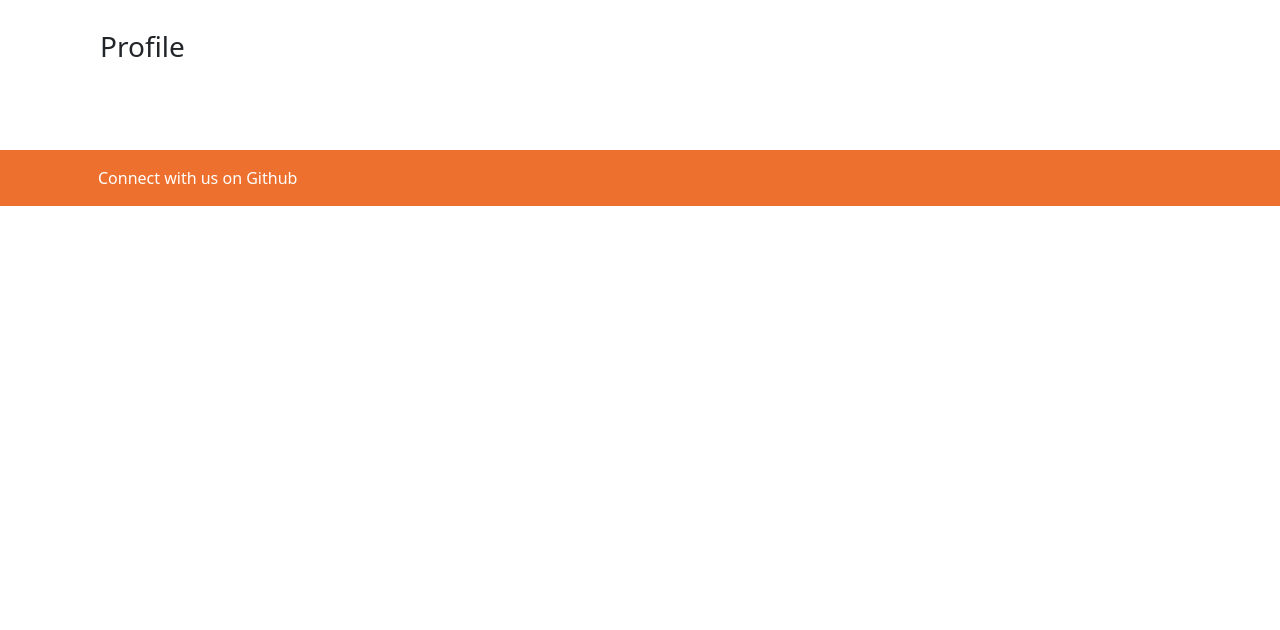
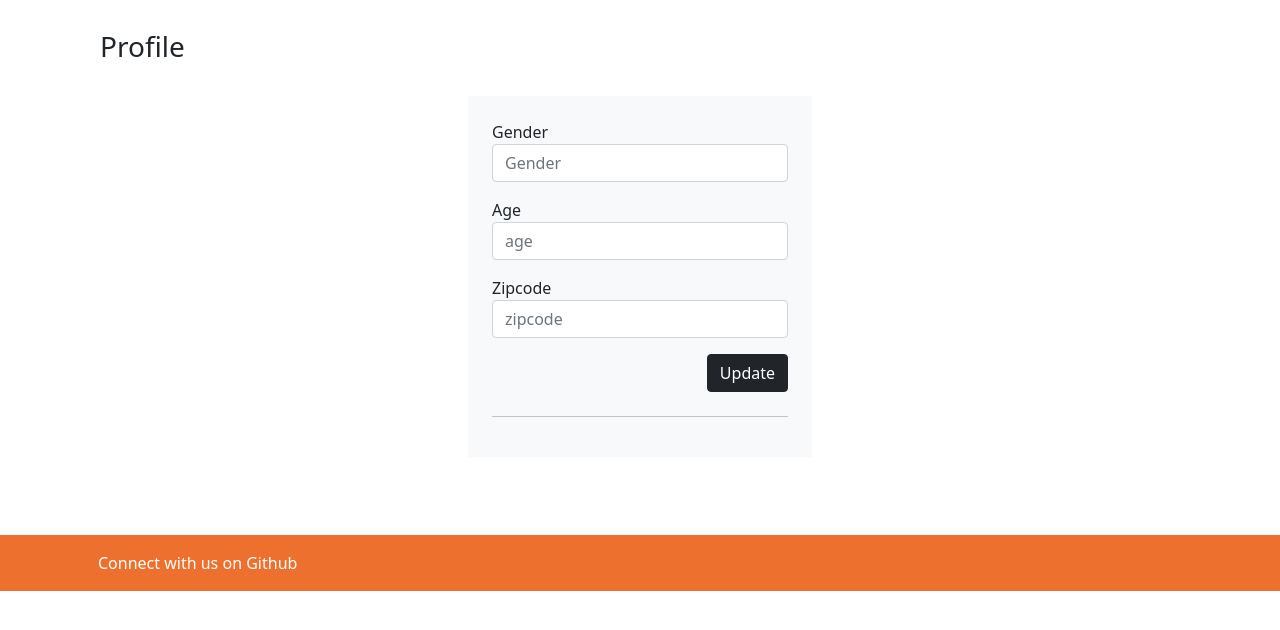
Before and after one commit to mpbunch/gazeintent, a Flask app: template app/templates/client/profile.html in a window 1280 px wide. Shown: the part 56-686 px from the top of the page. Run offline with Flask 2, Linux system fonts and the light colour scheme; the template is opened without the code that fills it: values that come from a table or form of the project are taken from there, others are empty; parts of the project's set-up code (start-up, migrations or seed data) failed here and were passed over; some libraries are stand-ins or nearby versions.

Commit message:
update profile page

```diff
--- a/app/forms.py
+++ b/app/forms.py
@@ -7,6 +7,9 @@ class UsersForm(FlaskForm):
     first_name = StringField('First Name', validators=[DataRequired()])
     last_name = StringField('Last Name', validators=[DataRequired()])
     password = PasswordField('Password', validators=[DataRequired()])
+    gender = StringField('Gender', validators=[])
+    age = IntegerField('Age', validators=[])
+    zipcode = IntegerField('Zipcode', validators=[])
     submit = SubmitField('Enter')
 
 class LoginForm(FlaskForm):
--- a/app/models.py
+++ b/app/models.py
@@ -14,6 +14,9 @@ class User(db.Model, UserMixin):
     last_name = db.Column(db.String(145), nullable=False)
     password = db.Column(db.String(145), nullable=False)
     role = db.Column(db.String(20), nullable=True, default='client')
+    gender= db.Column(db.String(25), nullable=True)
+    age= db.Column(db.Integer, nullable=True)
+    zipcode= db.Column(db.Integer, nullable=True)
 
     def set_password(self, password):
         self.password = generate_password_hash(password)
--- a/app/routes.py
+++ b/app/routes.py
@@ -115,11 +115,28 @@ def index():
     active="index"
     return render_template("site/index.html", active=active)
 
-@app.route("/profile")
+@app.route("/profile", methods=['GET', 'POST', 'PUT'])
 @login_required
 def profile():
-    active="profile"
-    return render_template("client/profile.html", user=current_user, active=active)
+    form = UsersForm()
+    message = {
+        "message": False,
+        "type": 0
+    }
+    if request.method == "POST":
+        if request.form.get("submit") == "update":
+            current_user.age = form.age.data
+            current_user.gender = form.gender.data
+            db.session.commit()
+            print("Post profile information")
+        else:
+            pass
+    elif request.method == "GET":
+        form.age.data = current_user.age
+        form.gender.data = current_user.gender
+        print("Get profile information")
+    active = "profile"
+    return render_template("client/profile.html", form=form, message=message, user=current_user, active=active)
 
 @app.route("/login", methods=['GET', 'POST'])
 def login():
--- a/app/templates/admin/admin.html
+++ b/app/templates/admin/admin.html
@@ -1,5 +1,5 @@
 <!-- Admin Page -->
-{% extends 'layout.html' %}
+{% extends 'shared/layout.html' %}
 
 {% block content %}
 <div class="container section">
--- a/app/templates/client/profile.html
+++ b/app/templates/client/profile.html
@@ -3,7 +3,44 @@
 
 {% block content %}
 <div class="container section">
+  <div class="row">
     <h3>Profile</h3>
-    {{user.email_address}}
+    <!-- gender zip age -->
+    <div class="col-md-4 offset-md-4">
+      <div class="login-form bg-light mt-4 p-4">
+        <!-- <div class="col-xs-12">
+          {% if message.type == 1 %}
+          <div class="alert alert-success" role="alert">
+            {{ message.message }}
+          </div>
+          {% endif %}
+          {% if message.type == 2 %}
+          <div class="alert alert-danger" role="alert">
+            {{ message.message }}
+          </div>
+          {% endif %}
+        </div> -->
+        <form action="/profile" method="POST" class="row g-3">
+          <div class="col-12">
+            <label>{{ form.gender.label }}</label>
+            {{ form.gender(value=user.gender, class="form-control",placeholder="Gender") }}
+          </div>
+          <div class="col-12">
+            <label>{{ form.age.label }}</label>
+            {{ form.age(value=user.age, class="form-control",placeholder="age") }}
+          </div>
+          <div class="col-12">
+            <label>{{ form.zipcode.label }}</label>
+            {{ form.zipcode(value=user.zipcode, class="form-control",placeholder="zipcode") }}
+          </div>
+          <div class="col-12">
+            <button action="/profile" type="submit" name="submit" value="update" class="btn btn-dark float-end">Update</button>
+          </div>
+        </form>
+        <hr class="mt-4">
+      </div>
+    </div>
+  </div>
 </div>
+
 {% endblock %}
```
